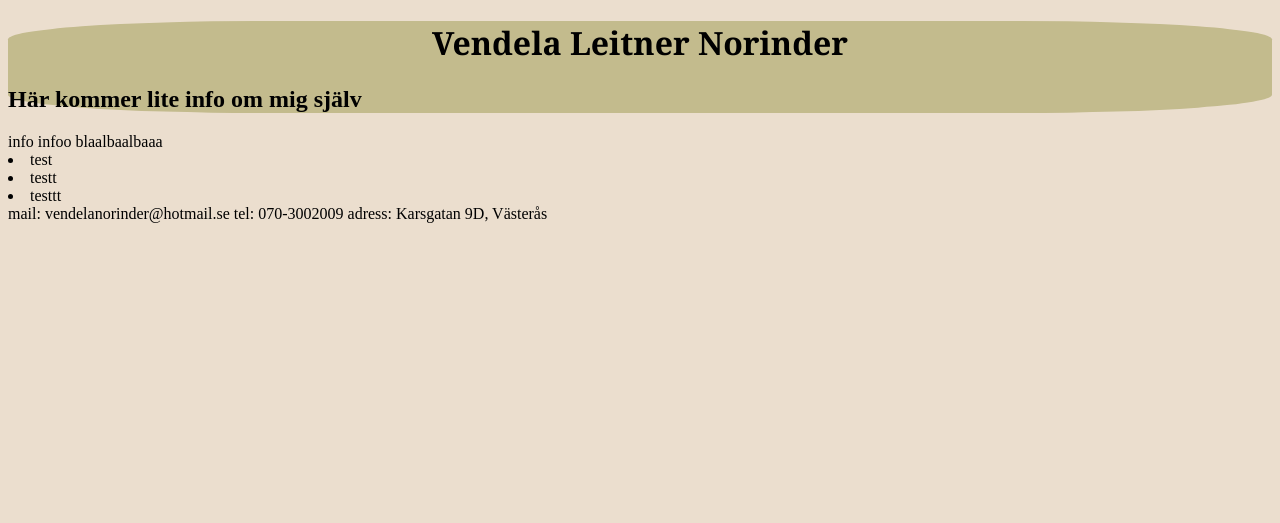
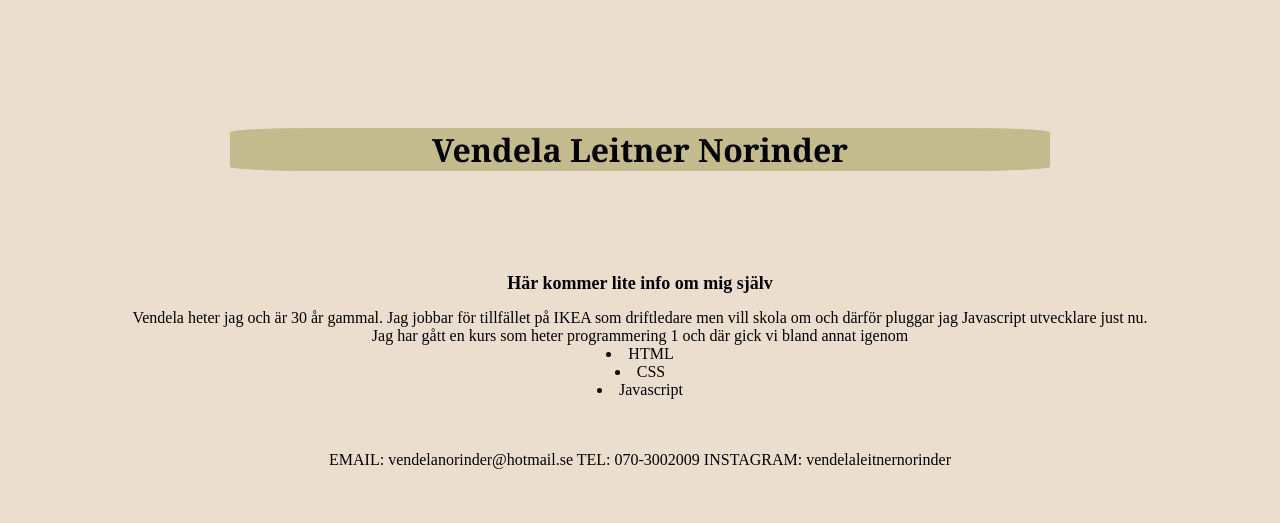
Before and after one commit to veleii/-vning-3, a plain HTML site: page index.html in a window 1280 px wide. Drawn offline with Linux system fonts and the light colour scheme.

Commit message:
uppdaterad

```diff
--- a/index.html
+++ b/index.html
@@ -9,16 +9,16 @@
 <body>
     <header>
     <h1>Vendela Leitner Norinder</h1>
-    <h2>Här kommer lite info om mig själv</h2>
     </header>
     <main>
-        <article>info infoo blaalbaalbaaa
-            <li>test</li>
-            <li>testt</li>
-            <li>testtt</li>
+        <h2>Här kommer lite info om mig själv</h2>
+        <article>Vendela heter jag och är 30 år gammal. Jag jobbar för tillfället på IKEA som driftledare men vill skola om och därför pluggar jag Javascript utvecklare just nu. Jag har gått en kurs som heter programmering 1 och där gick vi bland annat igenom
+            <li>HTML</li>
+            <li>CSS</li>
+            <li>Javascript</li>
         </article>
     </main>
-    <footer>mail: vendelanorinder@hotmail.se  tel: 070-3002009  adress: Karsgatan 9D, Västerås
+    <footer>EMAIL: vendelanorinder@hotmail.se  TEL: 070-3002009  INSTAGRAM: vendelaleitnernorinder
     </footer>
 </body>
 </html>
--- a/style.css
+++ b/style.css
@@ -4,14 +4,30 @@ body {
 
 header {
     background-color: rgb(195, 187, 141);
-    border-radius: 20%;
+    border-radius: 10%;
+
+    margin: 10%;
 }
+
 article {
 
 
+}
+body {
+    text-align: center;
+    margin: 10%;
 }
 
 h1 {
    text-align: center;
     font-family: Cambria, Cochin, Georgia, Times, 'Times New Roman', serif;
 }
+
+h2 {
+    font-size: large;
+}
+
+footer {
+    padding: 5%;
+    text-align: center;
+}
```
